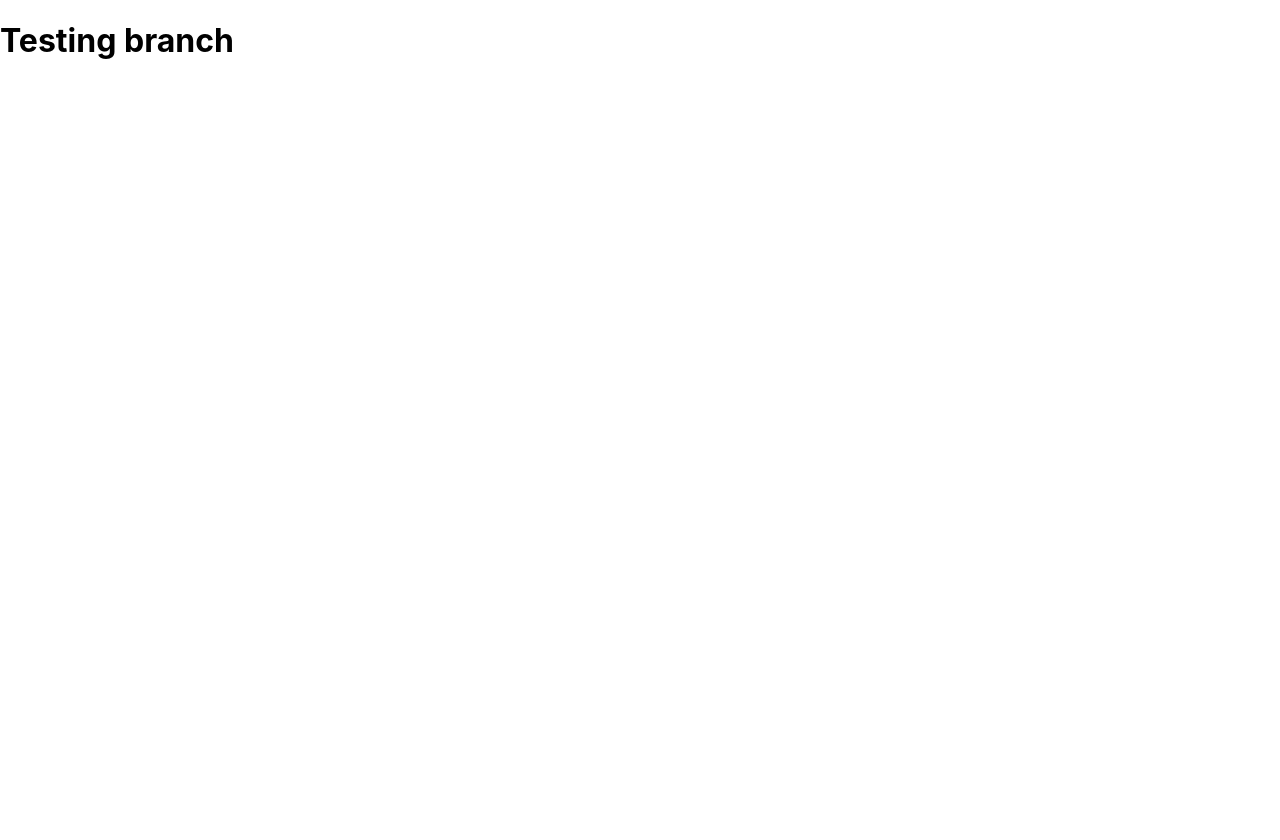
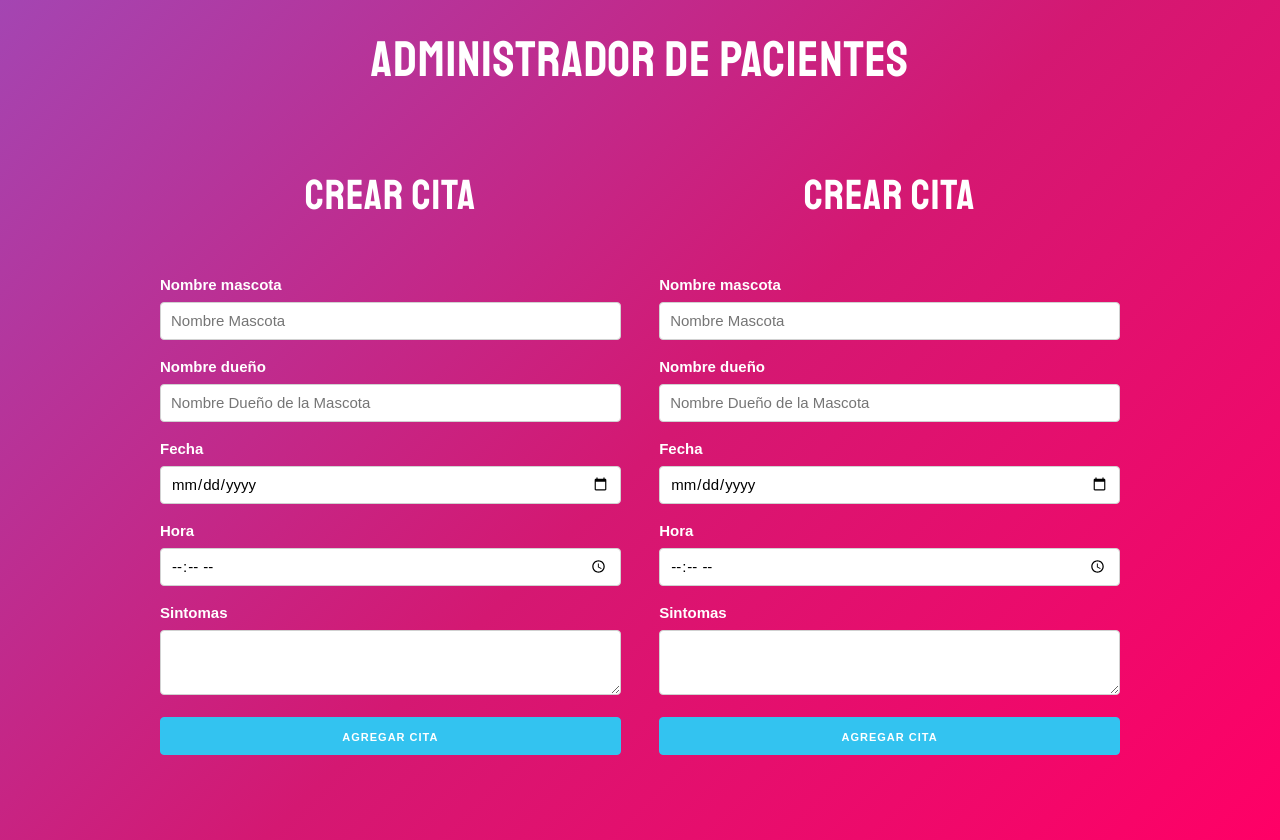
Before and after one commit to lautarosoliani/Appointments-app-Javascript-React-localStorage, a React (Create React App) app in the folder myreactapp/: page / in a window 1280 px wide. Before the commit the page ends 800 px from the top, so only its background shows below. Built offline with nearby package versions, Linux system fonts and the light colour scheme.

Commit message:
Second Commit

```diff
--- a/myreactapp/public/index.html
+++ b/myreactapp/public/index.html
@@ -1,43 +1,29 @@
 <!DOCTYPE html>
 <html lang="en">
+
 <head>
   <meta charset="utf-8" />
   <link rel="icon" href="%PUBLIC_URL%/favicon.ico" />
   <meta name="viewport" content="width=device-width, initial-scale=1" />
   <meta name="theme-color" content="#000000" />
-    <meta
-      name="description"
-      content="Web site created using create-react-app"
-    />
+  <meta name="description" content="Web site created using create-react-app" />
   <link rel="apple-touch-icon" href="%PUBLIC_URL%/logo192.png" />
   <!--
       manifest.json provides metadata used when your web app is installed on a
       user's mobile device or desktop. See https://developers.google.com/web/fundamentals/web-app-manifest/
     -->
   <link rel="manifest" href="%PUBLIC_URL%/manifest.json" />
-    <!--
-      Notice the use of %PUBLIC_URL% in the tags above.
-      It will be replaced with the URL of the `public` folder during the build.
-      Only files inside the `public` folder can be referenced from the HTML.
 
-      Unlike "/favicon.ico" or "favicon.ico", "%PUBLIC_URL%/favicon.ico" will
-      work correctly both with client-side routing and a non-root public URL.
-      Learn how to configure a non-root public URL by running `npm run build`.
-    -->
-    <title>React App</title>
+  <title>Administración de Pacientes</title>
+  <link rel="stylesheet" href="https://cdnjs.cloudflare.com/ajax/libs/normalize/8.0.1/normalize.min.css">
+  <link href="https://fonts.googleapis.com/css?family=Staatliches" rel="stylesheet">
+  <link rel="stylesheet" href="https://cdnjs.cloudflare.com/ajax/libs/skeleton/2.0.4/skeleton.min.css">
 </head>
+
 <body>
   <noscript>You need to enable JavaScript to run this app.</noscript>
   <div id="root"></div>
-    <!--
-      This HTML file is a template.
-      If you open it directly in the browser, you will see an empty page.
 
-      You can add webfonts, meta tags, or analytics to this file.
-      The build step will place the bundled scripts into the <body> tag.
+</body>
 
-      To begin the development, run `npm start` or `yarn start`.
-      To create a production bundle, use `npm run build` or `yarn build`.
-    -->
-  </body>
 </html>
--- a/myreactapp/src/App.css
+++ /dev/null
@@ -1,38 +0,0 @@
-.App {
-  text-align: center;
-}
-
-.App-logo {
-  height: 40vmin;
-  pointer-events: none;
-}
-
-@media (prefers-reduced-motion: no-preference) {
-  .App-logo {
-    animation: App-logo-spin infinite 20s linear;
-  }
-}
-
-.App-header {
-  background-color: #282c34;
-  min-height: 100vh;
-  display: flex;
-  flex-direction: column;
-  align-items: center;
-  justify-content: center;
-  font-size: calc(10px + 2vmin);
-  color: white;
-}
-
-.App-link {
-  color: #61dafb;
-}
-
-@keyframes App-logo-spin {
-  from {
-    transform: rotate(0deg);
-  }
-  to {
-    transform: rotate(360deg);
-  }
-}
--- a/myreactapp/src/App.js
+++ b/myreactapp/src/App.js
@@ -1,10 +1,24 @@
-import './App.css';
+import React, { Fragment } from 'react';
+import Formulario from './components/Formulario';
+
+//FRAMEWORK --> SKELETON
 
 function App() {
   return (
-    <>
-      <h1>Testing branch</h1>
-    </>
+    <Fragment>
+      <h1>Administrador de pacientes</h1>
+
+      <div className="container">
+        <div className="row">
+          <div className="one-half column">
+            <Formulario />
+          </div>
+          <div className="one-half column">
+            <Formulario />
+          </div>
+        </div>
+      </div>
+    </Fragment>
   );
 }
 
--- /dev/null
+++ b/myreactapp/src/components/Formulario.js
@@ -0,0 +1,55 @@
+import React, { Fragment } from 'react';
+
+const Formulario = () => {
+    return (
+        <Fragment>
+            <h2>Crear cita</h2>
+            <form>
+                <label>Nombre mascota</label>
+                <input
+                    type="text"
+                    name="mascota"
+                    className="u-full-width"
+                    placeholder="Nombre Mascota"
+                />
+
+                <label>Nombre dueño</label>
+                <input
+                    type="text"
+                    name="propietario"
+                    className="u-full-width"
+                    placeholder="Nombre Dueño de la Mascota"
+                />
+
+                <label>Fecha</label>
+                <input
+                    type="date"
+                    name="fecha"
+                    className="u-full-width"
+                />
+
+                <label>Hora</label>
+                <input
+                    type="time"
+                    name="hora"
+                    className="u-full-width"
+                />
+
+                <label>Sintomas</label>
+                <textarea
+                    className="u-full-width"
+                    name="sintomas"
+                ></textarea>
+
+                <button
+                    type="submit"
+                    className="u-full-width button-primary"
+                >Agregar cita</button>
+
+            </form>
+        </Fragment>
+
+    );
+}
+
+export default Formulario;
--- a/myreactapp/src/index.css
+++ b/myreactapp/src/index.css
@@ -1,13 +1,93 @@
+html {
+  min-height: 100%;
+}
 body {
   margin: 0;
-  font-family: -apple-system, BlinkMacSystemFont, 'Segoe UI', 'Roboto', 'Oxygen',
-    'Ubuntu', 'Cantarell', 'Fira Sans', 'Droid Sans', 'Helvetica Neue',
-    sans-serif;
-  -webkit-font-smoothing: antialiased;
-  -moz-osx-font-smoothing: grayscale;
+  padding: 0;
+  font-family: sans-serif;
+  background-image: linear-gradient(-225deg, #A445B2 0%, #D41872 52%, #FF0066 100%);
+  min-height: 100%;
+  padding-bottom: 5rem;
+}
+h1, h2  {
+  color: white;
+  padding: 3rem 0;
+  text-align: center;
+
+  text-transform: uppercase;
+
+  font-family: 'Staatliches', cursive;
+  letter-spacing: 1px;
+}
+.lista-citas .media {
+  border-bottom: 1px solid #e1e1e1;
+  padding-bottom: 3rem;
 }
 
-code {
-  font-family: source-code-pro, Menlo, Monaco, Consolas, 'Courier New',
-    monospace;
+.lista-citas .media:last-of-type{
+  border-bottom: 0;
 }
+.lista-citas .media-body p {
+  margin:0;
+}
+.lista-citas .media-body button {
+  margin-top: 1rem!important;
+}
+.lista-citas .media-body span {
+  font-weight: bold;
+}
+
+label {
+  color: white;
+}
+
+input[type="date"],
+input[type="time"] {
+  height: 38px;
+    padding: 6px 10px;
+    background-color: #fff;
+    border: 1px solid #D1D1D1;
+    border-radius: 4px;
+    box-shadow: none;
+    box-sizing: border-box;
+}
+
+.cita {
+  padding: 2rem;
+  background: white;
+  border-bottom: 1px solid #e1e1e1;
+  color: black;
+}
+
+.cita p {
+  font-weight: bold;
+  margin-bottom: .8rem;
+}
+.cita p span {
+  font-weight: normal;
+
+}
+.cita:first-of-type {
+  border-top-left-radius: 1rem;
+  border-top-right-radius: 1rem;
+}
+.cita:last-of-type {
+  border-bottom-left-radius: 1rem;
+  border-bottom-right-radius: 1rem;
+}
+.button.eliminar,
+.button.eliminar:hover {
+  background-color: #c10059;
+  color: white;
+  margin-top: 2rem;
+}
+
+.alerta-error {
+  background-color: white;
+  color: red;
+  padding: 1rem;
+  font-size: 2rem;
+  text-transform: uppercase;
+  text-align: center;
+  font-family:  'Staatliches', cursive;
+}
```
Also changed, not shown: myreactapp/src/logo.svg (deleted), 1 other file (tests, documents, lock files or other folders). Lines whose indentation alone changed are shown as unchanged.
